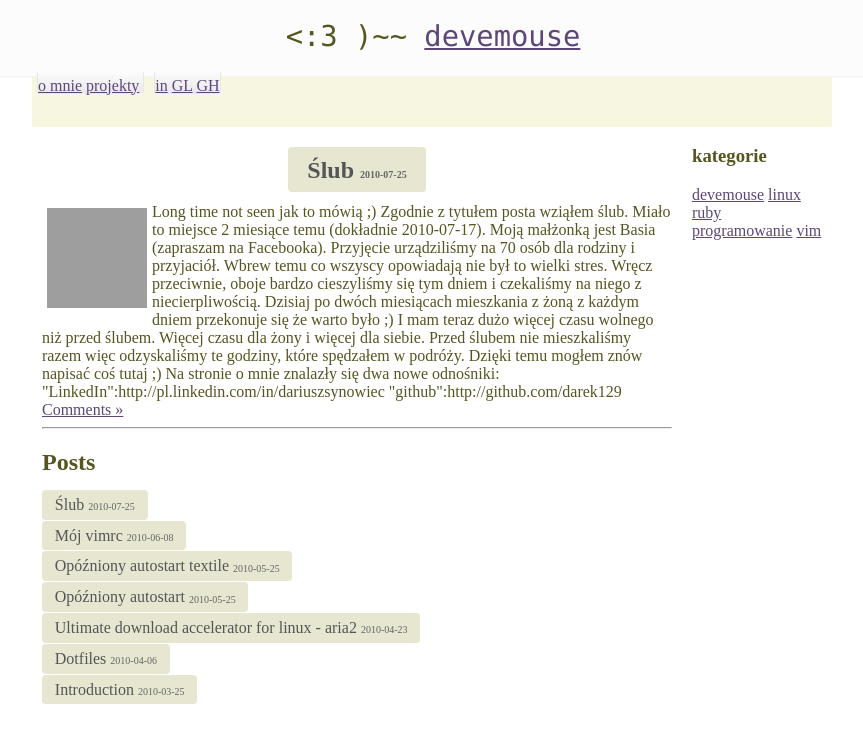
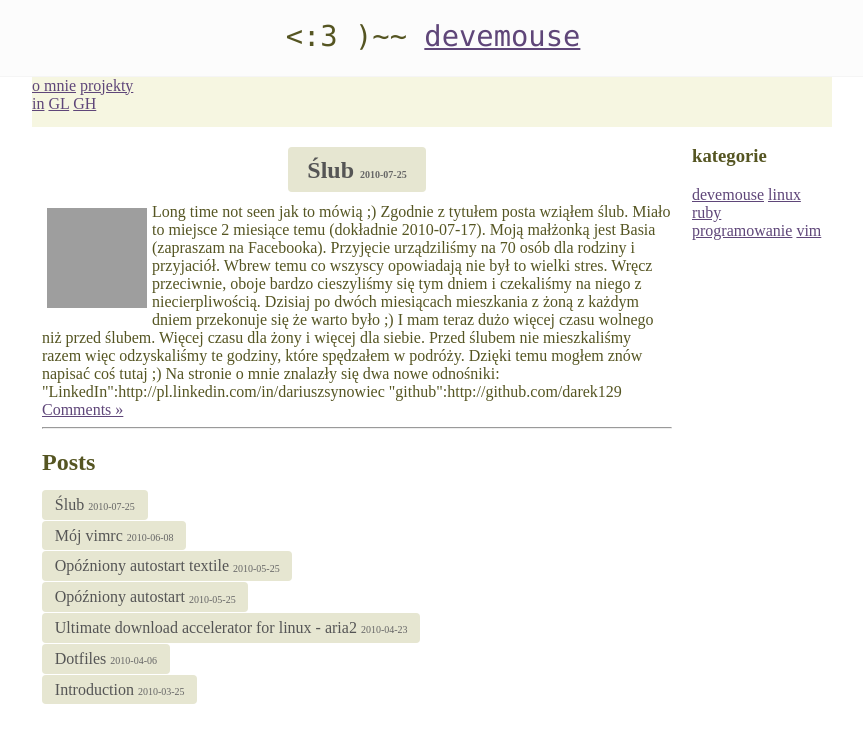
Before and after one commit to devemouse/devemouse.github.com, a Jekyll site: the page built from index.html, in a window 1280 px wide. Shown: the top 743 px of the page, without its empty margins (208-1071 px from the left). Built offline with Jekyll 4.4.1, drawn with Linux system fonts in a browser that asks for light colours; Markdown is read by kramdown in place of the engine named in the settings; grey boxes are pictures that could not be loaded.

Commit message:
removed style for generic div element in nav-top

```diff
--- a/css/default.css
+++ b/css/default.css
@@ -149,29 +149,6 @@ li.post {
    background: #f6f6e1;
 }
 
-.nav-top div {
-   width:150px;
-   height:30px;
-   margin:5px;
-   margin-top:0px;
-   padding-top:5px;
-   display:inline;
-   text-align:center;
-   vertical-align:bottom;
-   background-image: -webkit-gradient(linear, 0% 0, 0% 100%, from(#FCFCFC), to(#E8E8E8));
-   border-bottom-color: #F5F5F5;
-   border-bottom-left-radius: 5px;
-   border-bottom-right-radius: 5px;
-   border-bottom-style: solid;
-   border-bottom-width: 1px;
-   border-left-color: #E9E9E9;
-   border-left-style: solid;
-   border-left-width: 1px;
-   border-right-color: #E9E9E9;
-   border-right-style: solid;
-   border-right-width: 1px;
-}
-
 .nav-top .nav-left {
    width:150px;
    height:30px;
```
